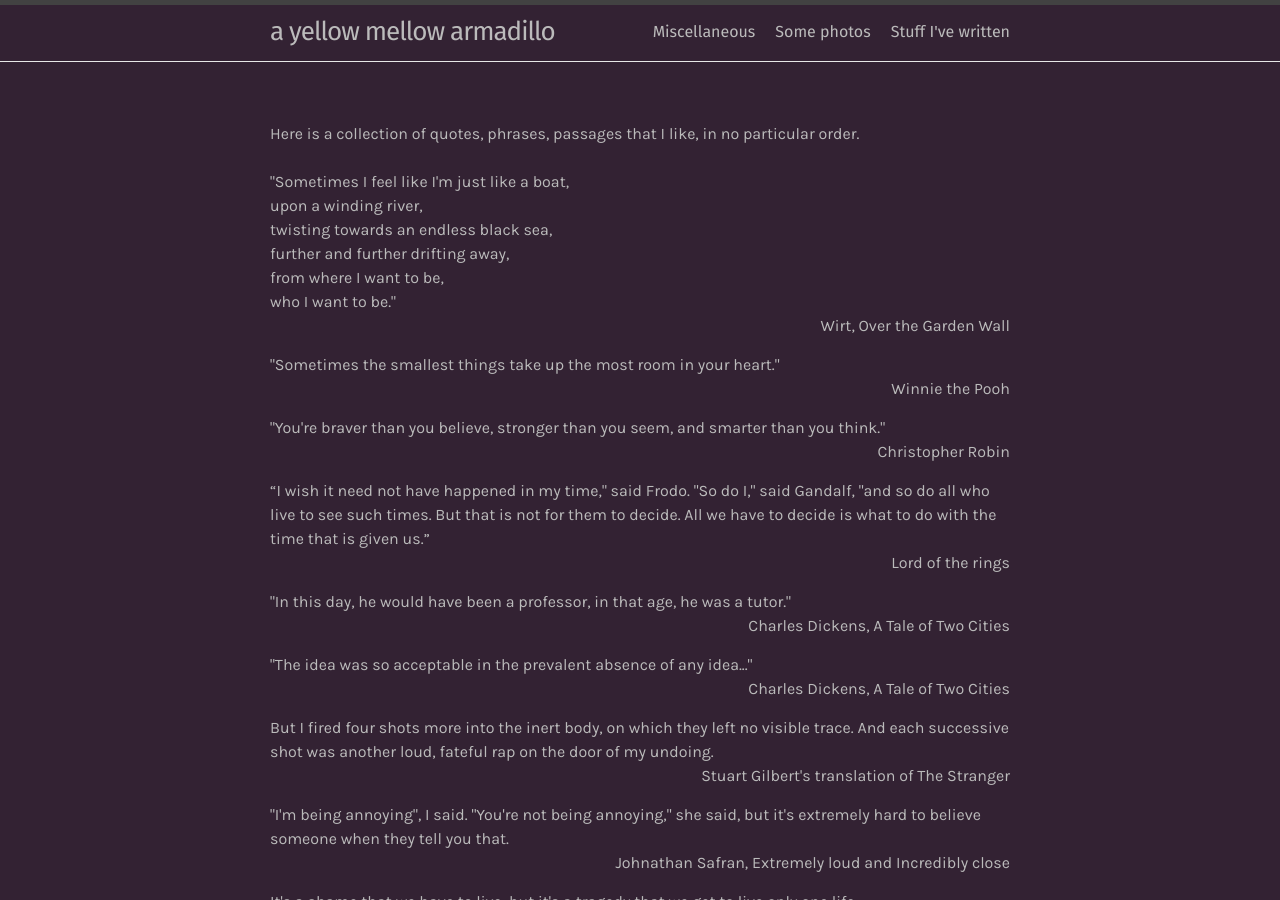
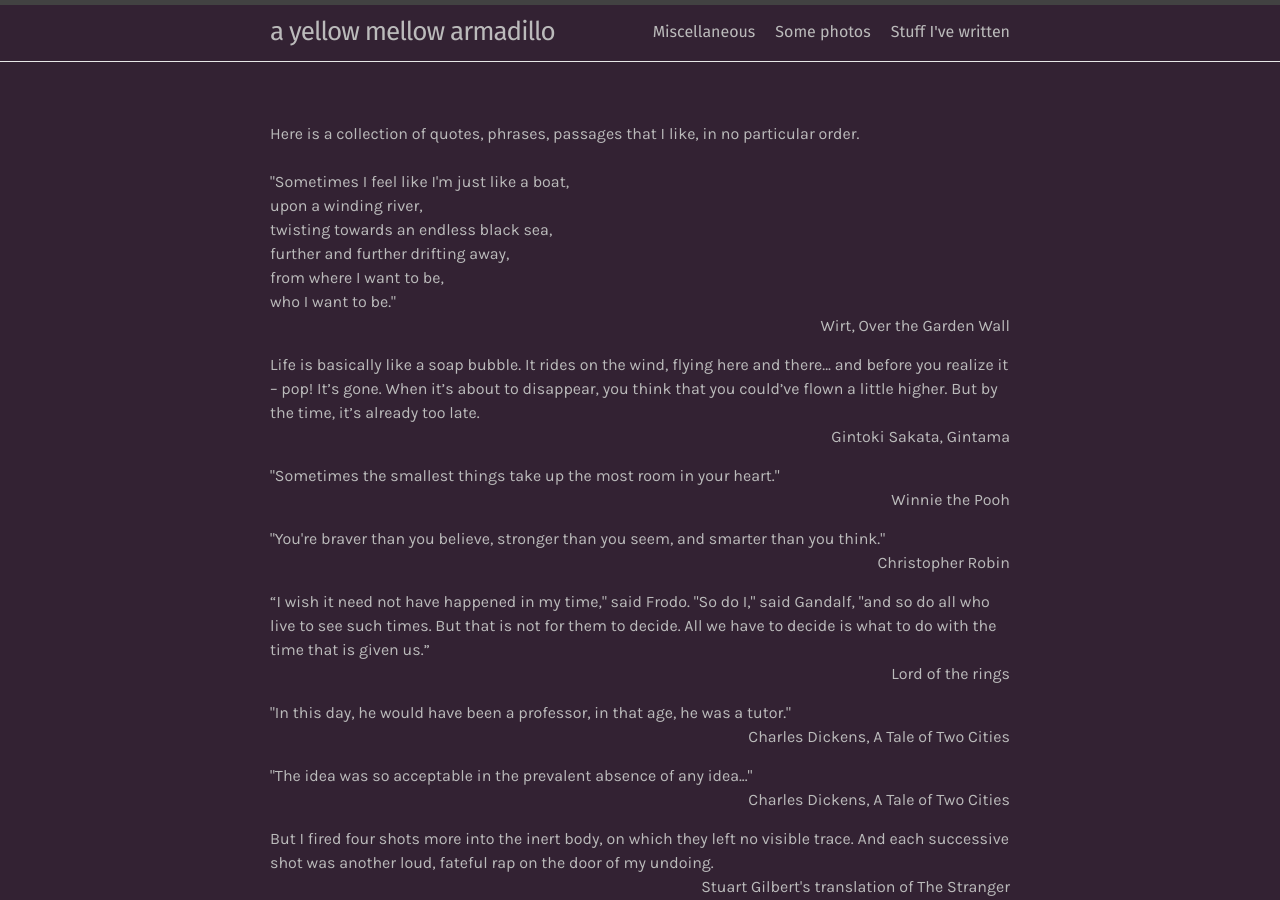
Before and after one commit to shrivathsap/shrivathsap.github.io, a Jekyll site: the page built from misc_links/quotes.html, in a window 1280 px wide and 900 px high. Built offline with Jekyll 4.4.1, drawn with Linux system fonts in a browser that asks for light colours.

Commit message:
soap bubble

```diff
--- a/misc_links/quotes.html
+++ b/misc_links/quotes.html
@@ -37,6 +37,10 @@
 			from where I want to be,<br />
 			who I want to be."</p>
 			<p class="quote-author">Wirt, Over the Garden Wall</p>
+		</div>
+		<div>
+			<p class="quote">Life is basically like a soap bubble. It rides on the wind, flying here and there… and before you realize it – pop! It’s gone. When it’s about to disappear, you think that you could’ve flown a little higher. But by the time, it’s already too late.</p>
+			<p class="quote-author">Gintoki Sakata, Gintama</p>
 		</div>
 		<div>
 			<p class="quote">"Sometimes the smallest things take up the most room in your heart."</p>
```
